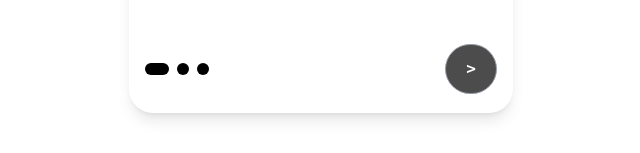
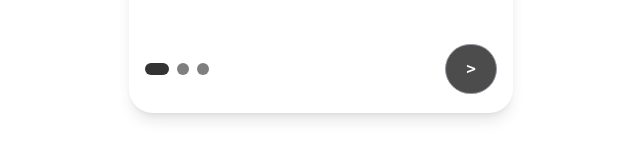
Before and after one commit to opujade/card-slider-component, a React (Vite) app: page / in a window 1280 px wide. Shown: the part 620-773 px from the top of the page, without its empty margins (319-959 px from the left). Built offline with nearby package versions, Linux system fonts and the light colour scheme.

Commit message:
added dots animation

```diff
--- a/src/components/Indicator.jsx
+++ b/src/components/Indicator.jsx
@@ -1,12 +1,12 @@
 import React from 'react';
 
 export const Indicator = ({ amountOfSteps, step, index }) => {
-  let width = step == index ? 'w-6' : 'w-3';
+  let width = step == index ? 'w-6 opacity-80' : 'w-3 opacity-50';
 
   return (
     <>
       <li
-        className={`${width} h-3 transition bg-black m-1 rounded-full hover:opacity-100 cursor-pointer`}
+        className={`${width} h-3 duration-500 bg-black m-1 rounded-full hover:opacity-100 cursor-pointer`}
       ></li>
     </>
   );
```
